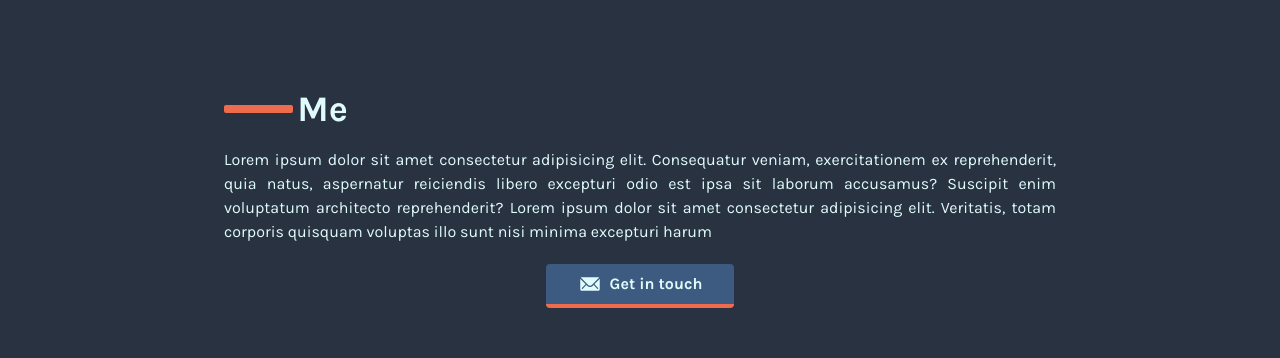
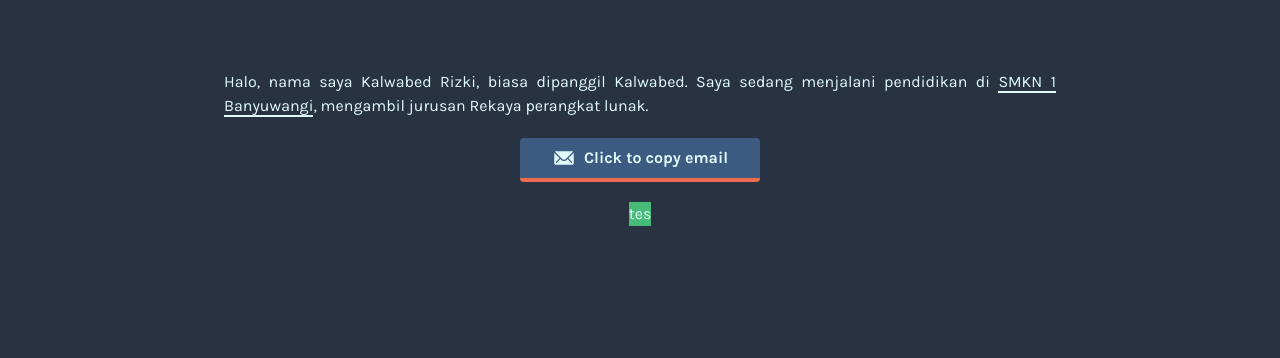
Before and after one commit to kalwabed/kawari.space, a Next.js app: page / in a window 1280 px wide. Shown: the part 390-748 px from the top of the page. Built offline with nearby package versions, Linux system fonts and the light colour scheme.

Commit message:
📦 NEW: click to copy email

```diff
--- a/package.json
+++ b/package.json
@@ -13,6 +13,7 @@
     "start": "next start"
   },
   "dependencies": {
+    "copee": "^1.0.6",
     "date-fns": "^2.16.1",
     "gray-matter": "^4.0.2",
     "imagemin-mozjpeg": "^9.0.0",
@@ -23,6 +24,7 @@
     "next-compose-plugins": "^2.2.0",
     "next-optimized-images": "^2.6.2",
     "next-seo": "^4.10.0",
+    "notyf": "^3.9.0",
     "nprogress": "^0.2.0",
     "react": "^16.13.1",
     "react-dom": "^16.13.1",
--- /dev/null
+++ b/src/hooks/index.tsx
@@ -0,0 +1,10 @@
+/* eslint-disable import/prefer-default-export */
+import * as copee from 'copee'
+import siteConfig from 'site-config'
+import { Notyf } from 'notyf'
+
+export const useEmail = () => {
+  const notyf = new Notyf({ duration: 3500, position: { x: 'center', y: 'top' } })
+  copee.toClipboard(siteConfig.email)
+  return notyf.success('Email copied to clipboard')
+}
--- a/src/pages/_app.tsx
+++ b/src/pages/_app.tsx
@@ -1,4 +1,5 @@
 import '@/styles/index.css'
+import 'notyf/notyf.min.css'
 import React from 'react'
 import { DefaultSeo } from 'next-seo'
 import { AppProps } from 'next/app'
--- a/src/pages/index.tsx
+++ b/src/pages/index.tsx
@@ -5,10 +5,13 @@ import { IoIosMail } from 'react-icons/io'
 
 import Content from '@/components/Content'
 import Nav from '@/components/Nav'
+import LinkExternal from '@/parts/LinkExternal'
+import { useEmail } from '@/hooks'
 import siteConfig from '../../site-config'
 
 const Index: NextPage = () => {
   const { home } = siteConfig
+
   return (
     <>
       <Nav />
@@ -34,25 +37,23 @@ const Index: NextPage = () => {
           </div>
         </section>
 
-        <div className="container items-center flex flex-row mx-auto px-5 md:px-56 py-3">
-          <div className="mr-1 p-1 h-1 bg-primary w-1/12 rounded-sm" />
-          <div className="font-bold text-4xl">Me</div>
-        </div>
-
         <div className="container flex flex-col items-center px-5 mx-auto md:px-56 pb-48">
           <div className="text-justify">
-            Lorem ipsum dolor sit amet consectetur adipisicing elit. Consequatur veniam, exercitationem ex reprehenderit, quia natus,
-            aspernatur reiciendis libero excepturi odio est ipsa sit laborum accusamus? Suscipit enim voluptatum architecto reprehenderit?
-            Lorem ipsum dolor sit amet consectetur adipisicing elit. Veritatis, totam corporis quisquam voluptas illo sunt nisi minima
-            excepturi harum
+            Halo, nama saya Kalwabed Rizki, biasa dipanggil Kalwabed. Saya sedang menjalani pendidikan di{' '}
+            <LinkExternal href="smkn1banyuwangi.sch.id" label="SMKN 1 Banyuwangi" />, mengambil jurusan Rekaya perangkat lunak.
           </div>
 
-          <a
-            className="bg-secondary hover:bg-primary text-light font-bold py-2 px-8 my-5 border-b-4 border-primary hover:border-secondary rounded transition ease-in duration-150 inline-flex items-center focus:outline-none focus:bg-primary focus:border-secondary cursor-pointer"
-            href={`mailto:${siteConfig.email}`}
+          <button
+            className="bg-secondary hover:bg-primary font-bold py-2 px-8 my-5 border-b-4 border-primary hover:border-secondary rounded transition ease-in duration-150 inline-flex items-center focus:outline-none"
+            onClick={useEmail}
+            type="button"
           >
             <IoIosMail className="mr-2 h-6 w-6 fill-current" />
-            Get in touch
+            Click to copy email
+          </button>
+
+          <a href="/" className="link-test">
+            tes
           </a>
         </div>
       </Content>
--- /dev/null
+++ b/src/parts/LinkExternal.tsx
@@ -0,0 +1,16 @@
+import React from 'react'
+
+const LinkExternal = ({ href = '#', label = 'unknown', className = '' }) => {
+  return (
+    <a
+      href={`https://${href}`}
+      target="_blank"
+      rel="noopener noreferrer"
+      className={`link-external hover:border-primary hover:text-info ${className} `}
+    >
+      {label}
+    </a>
+  )
+}
+
+export default LinkExternal
--- a/src/styles/index.css
+++ b/src/styles/index.css
@@ -20,6 +20,16 @@ html {
 
 .link-external {
   @apply border-b-2 border-light transition ease-in duration-100;
+}
+
+@layer components {
+  .link-test {
+    @apply bg-green-500;
+  }
+
+  .link-test:hover {
+    @apply bg-secondary;
+  }
 }
 
 #nprogress {
```
Also changed, not shown: 2 other files (tests, documents, lock files or other folders).
